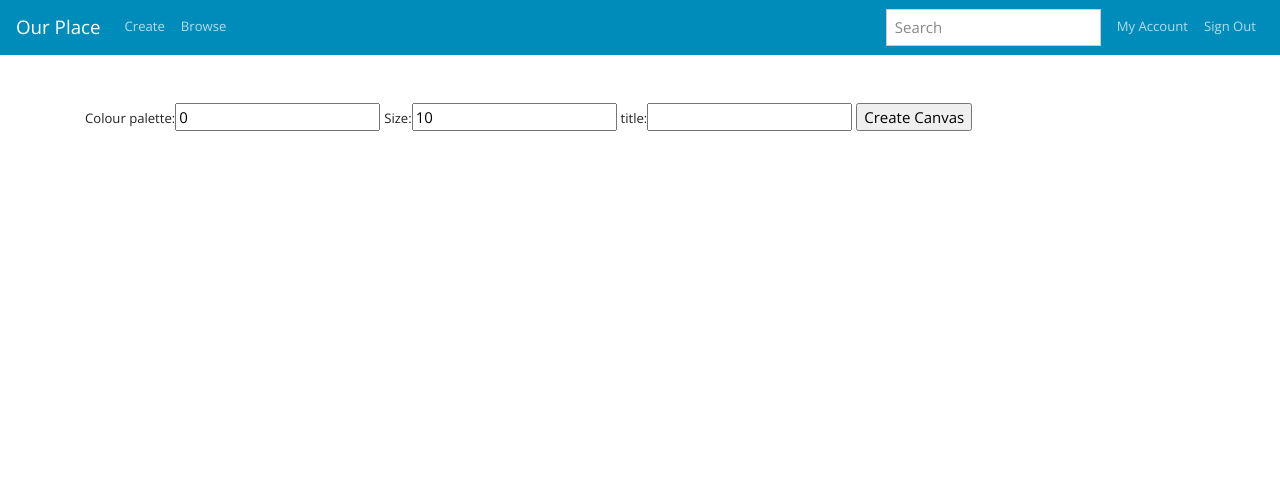
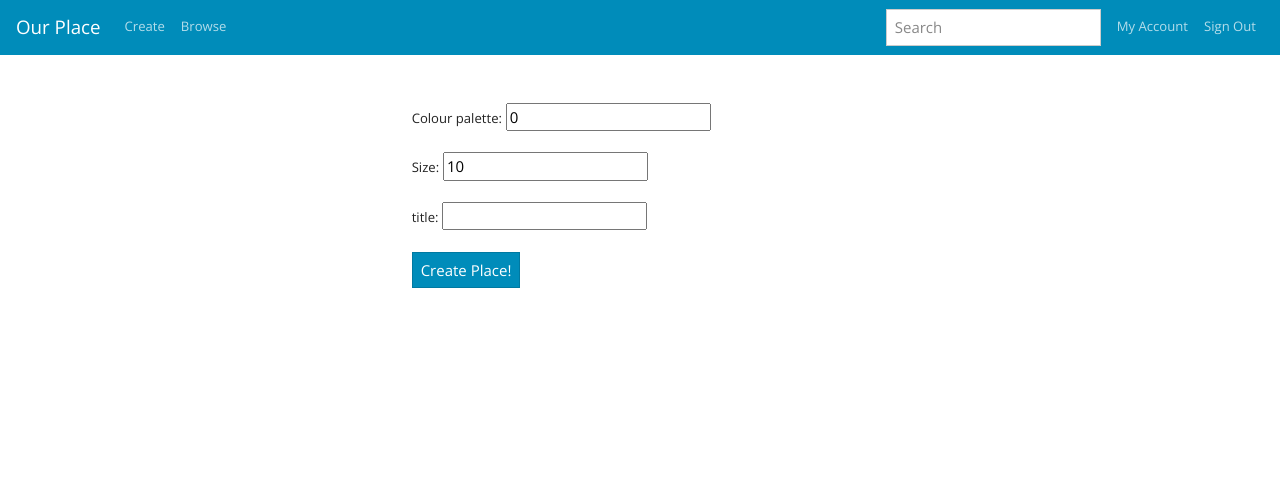
Before and after one commit to nordwestt/ourplace_project, a Django app: page /place/ in a window 1280 px wide. Shown: the top 487 px of the page. Run offline with Django 3.2, Linux system fonts and the light colour scheme; the visitor is signed in with stand-in values (Sample User, id 1); some libraries are stand-ins or nearby versions.

Commit message:
Create place form generates dynamically

```diff
--- a/templates/ourplace/create_place.html
+++ b/templates/ourplace/create_place.html
@@ -3,6 +3,18 @@
 {% block body_block %}
 <form id="CanvasForm" method="post" action=".">
     {% csrf_token %}
-    {{ form }}
-    <input type="submit" name="submit" value="Create Canvas" />
+    {% for form_field in form %}
+    <div class="form-group form-row justify-content-center">
+      <div class="col-sm-5">
+        {{ form_field.label_tag }}
+        {{ form_field }}
+      </div>
+    </div>
+    {% endfor %}
+    <div class="form-group form-row justify-content-center">
+      <div class="col-sm-5">
+        <button type="submit" class="btn btn-primary">Create Place!</button>
+      </div>
+    </div>
+</form>
 {% endblock %}
```
